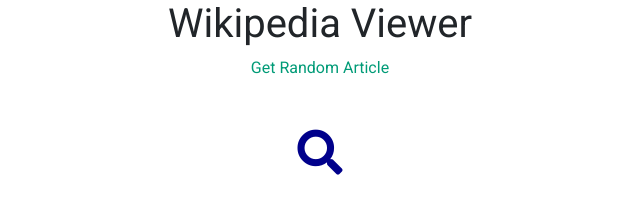
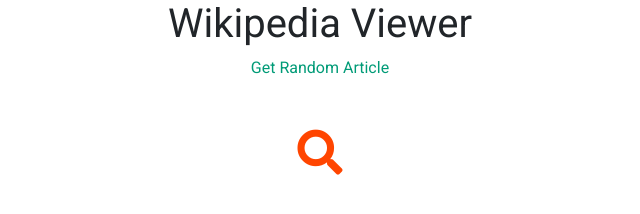
Before and after one commit to derektypist/wikipedia-viewer, a plain HTML site: page index.html in a window 1280 px wide. In both pictures the pointer is over the icon "Search Term or Keyword". Shown: the whole page, without its empty margins (320-960 px from the left). Drawn offline with nearby package versions, Linux system fonts and the light colour scheme.

Commit message:
Added hover effects to icon at style.css

```diff
--- a/css/style.css
+++ b/css/style.css
@@ -21,3 +21,7 @@ body {
     position: relative;
     top: 50px;
 }
+
+#search-icon:hover {
+    color: orangered;
+}
```
